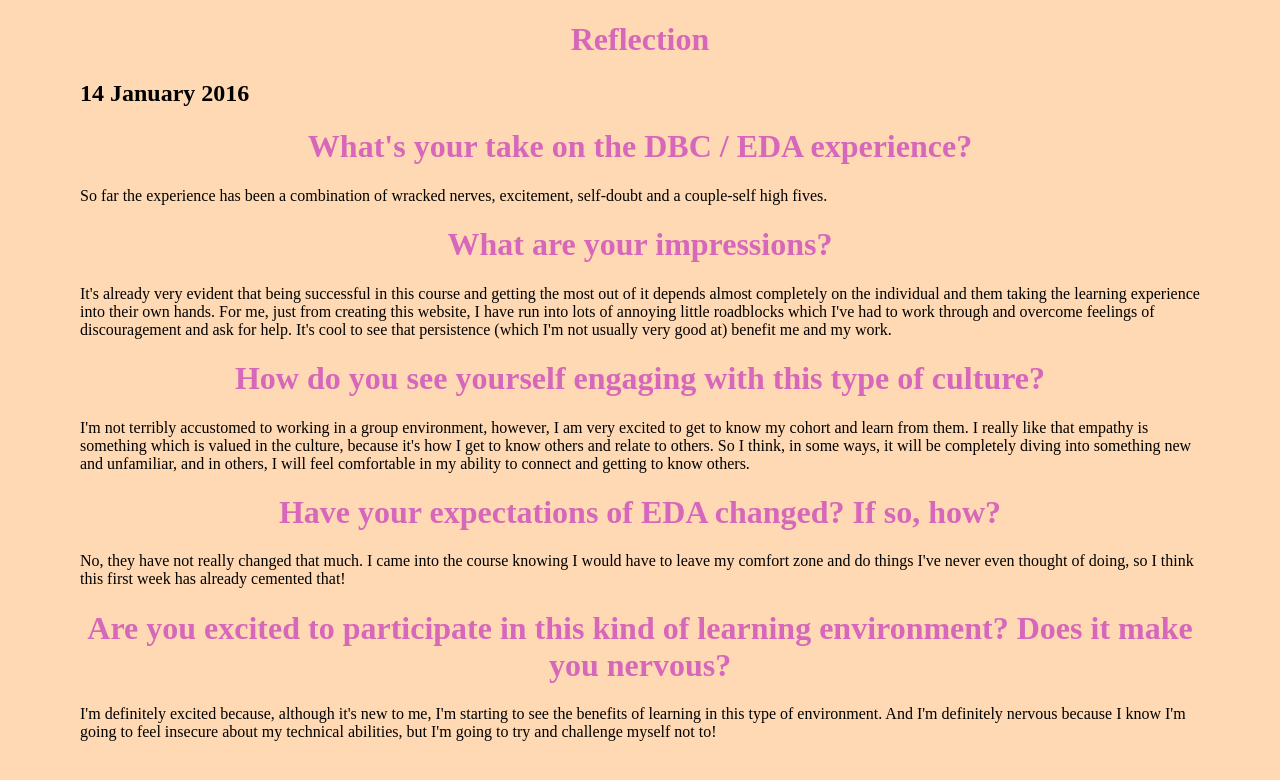
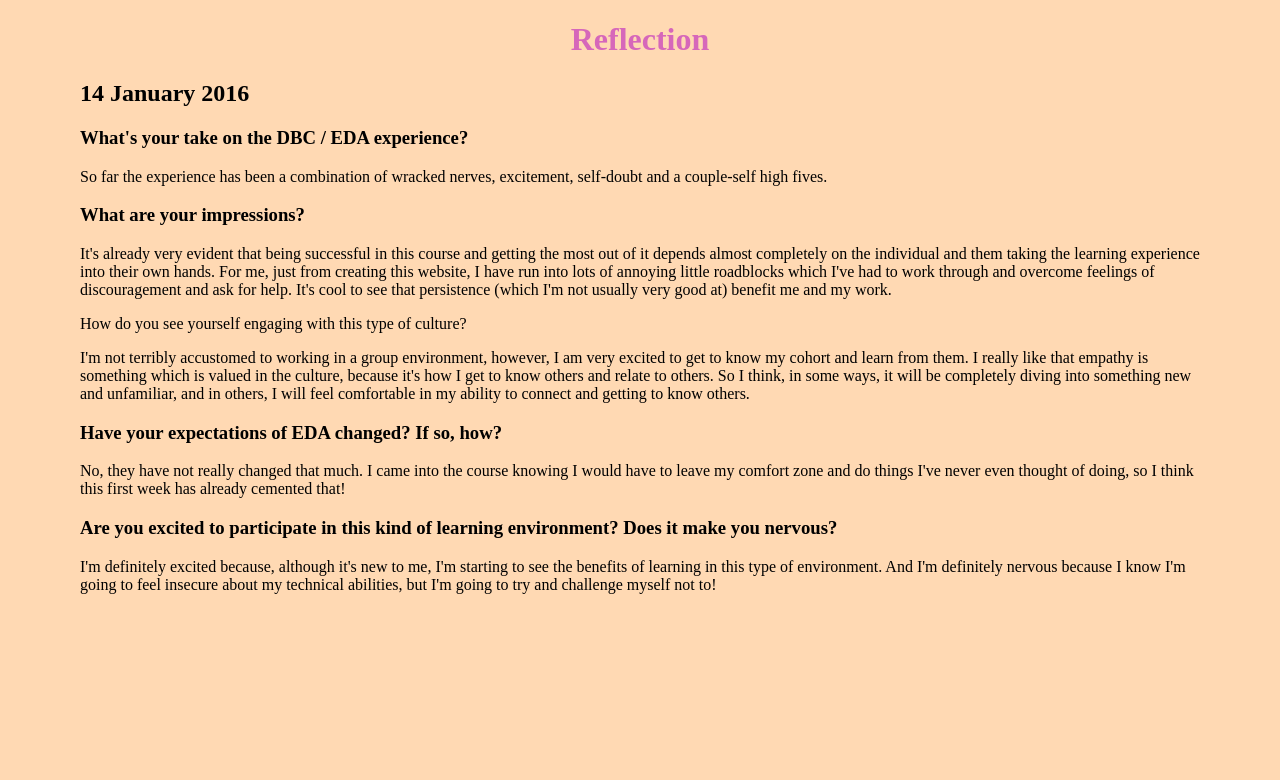
Before and after one commit to maxine-ellah/dev-blog, a plain HTML site: page blog/c1-reflection-blog.html in a window 1280 px wide. Drawn offline with Linux system fonts and the light colour scheme.

Commit message:
move text in reflections

```diff
--- a/blog/c1-reflection-blog.html
+++ b/blog/c1-reflection-blog.html
@@ -13,30 +13,30 @@
 
 
     <h2>14 January 2016</h2>
-    <h1>What's your take on the DBC / EDA experience? </h1>
+    <h3>What's your take on the DBC / EDA experience? </h3>
 
     <p>So far the experience has been a combination of wracked nerves, excitement, self-doubt and a couple-self high fives.
 
     </p>
-    <h1>What are your impressions?</h1>
+    <h3>What are your impressions?</h3>
 
     <p>
       It's already very evident that being successful in this course and getting the most out of it depends almost completely on the individual and them taking the learning experience into their own hands. For me, just from creating this website, I have run into lots of annoying little roadblocks which I've had to work through and overcome feelings of discouragement and ask for help. It's cool to see that persistence (which I'm not usually very good at) benefit me and my work.
     </p>
 
-    <h1>How do you see yourself engaging with this type of culture? </h1>
+    </h3>How do you see yourself engaging with this type of culture? </h3>
     <p>
       I'm not terribly accustomed to working in a group environment, however, I am very excited to get to know my cohort and learn from them.
       I really like that empathy is something which is valued in the culture, because it's how I get to know others and relate to others. So I think, in some ways, it will be completely diving into something new and unfamiliar, and in others, I will feel comfortable in my ability to connect and getting to know others.
     </p>
 
-    <h1>Have your expectations of EDA changed? If so, how? </h1>
+    <h3>Have your expectations of EDA changed? If so, how? </h3>
 
     <p>
      No, they have not really changed that much. I came into the course knowing I would have to leave my comfort zone and do things I've never even thought of doing, so I think this first week has already cemented that!
     </p>
 
-   <h1>Are you excited to participate in this kind of learning environment? Does it make you nervous?</h1>
+   <h3>Are you excited to participate in this kind of learning environment? Does it make you nervous?</h3>
 
     <p>
      I'm definitely excited because, although it's new to me, I'm starting to see the benefits of learning in this type of environment. And I'm definitely nervous because I know I'm going to feel insecure about my technical abilities, but I'm going to try and challenge myself not to!
```
